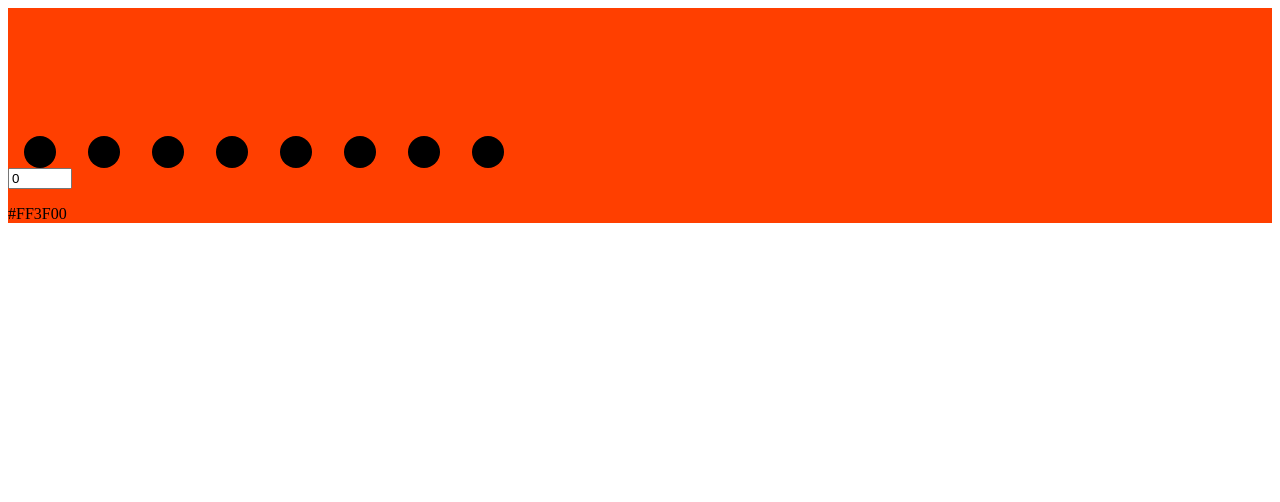
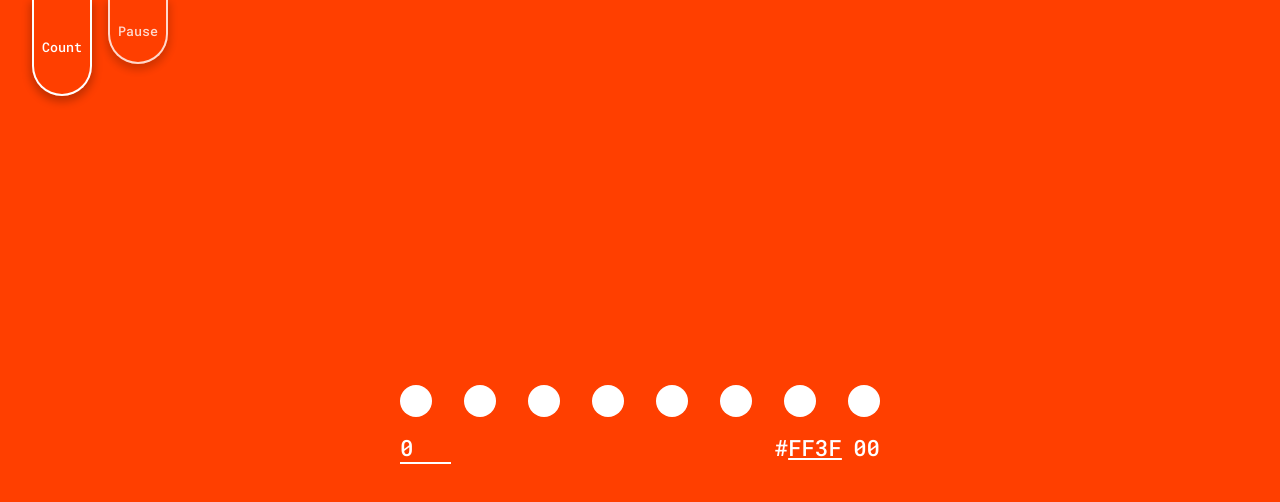
Before and after one commit to stephenpalgeorge/number-base, a Svelte app: page / in a window 1280 px wide. Shown: the top 502 px of the page. Built offline with nearby package versions, Linux system fonts and the light colour scheme.

Commit message:
basic controls working and styled

```diff
--- a/public/global.css
+++ b/public/global.css
@@ -0,0 +1,13 @@
+@import url('https://fonts.googleapis.com/css2?family=Roboto+Mono:wght@300;500;700&display=swap');
+
+* {
+  margin: 0;
+  padding: 0;
+  box-sizing: border-box;
+  font-family: 'Roboto Mono', monospace;
+}
+
+:root {
+  --content-width: 32rem;
+  --input-background--focus: rgba(0, 0, 0, .12);
+}
--- a/src/App.svelte
+++ b/src/App.svelte
@@ -1,25 +1,82 @@
 <script>
   import Byte from './components/Byte.svelte';
+  import ControlButton from './components/ControlButton.svelte';
   import HexCode from './components/HexCode.svelte';
+  import LayoutRow from './components/LayoutRow.svelte';
   import NumberInput from './components/NumberInput.svelte';
 
   let decimalValue = 0;
-  let baseColor = '#FF3F';
-  let bgColor = baseColor + '00';
+  let baseColor = 'FF3F';
+  let bgColor = '#' + baseColor + '00';
 
-  function setStyle({ detail }) {
+  let controlsPlacement = {
+    top: 0,
+    left: '2rem',
+  };
+
+  // state variables
+  let isCounting = false;
+
+  function setBgColor({ detail }) {
     bgColor = detail.color;
+  }
+
+  function setBaseColor({ detail }) {
+    baseColor = detail.color;
+  }
+
+  let interval;
+  function countUp() {
+    isCounting = true;
+    interval = setInterval(() => decimalValue++, 1000);
+  }
+
+  function pauseCount() {
+    isCounting = false;
+    clearInterval(interval);
   }
 </script>
 
 <main style="background: {bgColor};">
+  <LayoutRow position='fixed' placement={controlsPlacement}>
+    <ControlButton isDisabled={isCounting} action={countUp}>
+      Count
+    </ControlButton>
+    <ControlButton isDisabled={!isCounting} action={pauseCount}>
+      Pause
+    </ControlButton>
+  </LayoutRow>
   <Byte bind:decimalValue={decimalValue} />
-  <NumberInput bind:value={decimalValue} />
-  <HexCode on:background={setStyle} bind:decimalValue={decimalValue} />
+  <div class="byte-inputs">
+    <NumberInput bind:value={decimalValue} />
+    <HexCode
+      on:background={setBgColor}
+      on:baseColor={setBaseColor}
+      bind:decimalValue={decimalValue}
+      bind:baseColor={baseColor}
+    />
+  </div>
 </main>
 
 <style>
   main {
     padding-top: 4rem;
+    width: 100vw;
+    height: 100vh;
+
+    display: flex;
+    flex-direction: column;
+    justify-content: center;
+    align-items: center;
+
+    transition: background .2s ease-out;
+  }
+
+  .byte-inputs {
+    display: flex;
+    justify-content: space-between;
+    width: 100%;
+    max-width: var(--content-width);
+    padding: 1rem;
   }
 </style>
--- a/src/components/Bit.svelte
+++ b/src/components/Bit.svelte
@@ -12,12 +12,14 @@
   .bit {
     width: 2rem;
     margin: 0 1rem;
-    background-color: black;
+    background-color: #fff;
+
+    transition: height .2s ease-out;
   }
 
   .bit--on {
     height: 6rem;
-    border-radius: 1rem;
+    border-radius: 999px;
   }
 
   .bit--off {
--- a/src/components/Byte.svelte
+++ b/src/components/Byte.svelte
@@ -8,7 +8,6 @@
   export let decimalValue = 0;
   $: binaryValue = toBase(decimalValue, 2);
   $: byteValue = renderAsByte(binaryValue);
-  $: console.log(renderAsByte(binaryValue));
 </script>
 
 <section>
@@ -22,5 +21,6 @@
     display: flex;
     align-items: flex-end;
     height: 6rem;
+    margin-top: -4rem;
   }
 </style>
--- /dev/null
+++ b/src/components/ControlButton.svelte
@@ -0,0 +1,51 @@
+<script>
+  export let action = () => console.warn('you must provide an action');
+  export let isDisabled = false;
+</script>
+
+<button disabled={isDisabled} on:click={action}>
+  <slot></slot>
+</button>
+
+<style>
+  button {
+    height: 6rem;
+    width: fit-content;
+    /* weird css hack, does 50% of the short side */
+    border-bottom-left-radius: 999px;
+    border-bottom-right-radius: 999px;
+
+    margin-right: 1rem;
+    padding: .5rem;
+    background: none;
+    border: .125rem solid #fff;
+    border-top-width: 0;
+    color: #fff;
+    box-shadow: 0 .25rem .5rem .125rem rgba(0, 0, 0, .24);
+    cursor: pointer;
+
+    transition: background .2s ease-out,
+                box-shadow .2s ease-out,
+                color .2s ease-out,
+                height .2s ease-out;
+  }
+
+  button:hover,
+  button:focus {
+    outline: none;
+    box-shadow: 0 .4rem .8rem .25rem rgba(0, 0, 0, .4);
+    background-color: #fff;
+    color: #000;
+  }
+
+  button:disabled {
+    height: 4rem;
+    opacity: .8;
+    cursor: auto;
+  }
+  button:disabled:hover {
+    background: none;
+    color: #fff;
+    box-shadow: 0 .25rem .5rem .125rem rgba(0, 0, 0, .24);
+  }
+</style>
--- a/src/components/HexCode.svelte
+++ b/src/components/HexCode.svelte
@@ -12,16 +12,50 @@
   const dispatch = createEventDispatcher();
 
   function changeBg(baseColor, byteValue) {
-    console.log('change bg', byteValue);
     dispatch('background', {
       color: `#${baseColor}${byteValue}`
     });
   }
   $: changeBg(baseColor, byteValue);
 
+  function handleBaseColor(e) {
+    const hexValues = [
+      '0', '1', '2', '3', '4', '5', '6', '7', '8', '9',
+      'A', 'B', 'C', 'D', 'E', 'F'
+    ];
+    for (const c of e.target.value) {
+      if (!hexValues.includes(c.toUpperCase())) throw new Error('value can only use numbers 0-9, and letters A-F')
+    }
+    if (e.target.value.length === 4) {
+      dispatch('baseColor', {
+        color: e.target.value
+      });
+    }
+  }
+
   onMount(() => changeBg(baseColor, byteValue))
 </script>
 
 <div class="hex-code">
-  <p>#{baseColor}{byteValue}</p>
+  <p>#<input type="text" maxlength="4" size="4" value={baseColor} on:input={handleBaseColor} />{byteValue.toUpperCase()}</p>
 </div>
+
+<style>
+  p {
+    color: #fff;
+    font-size: 1.4rem;
+  }
+
+  input {
+    color: inherit;
+    font-size: inherit;
+    background: none;
+    border: none;
+    width: fit-content;
+    text-decoration: underline;
+  }
+  input:focus {
+    background-color: var(--input-background--focus);
+    outline: none;
+  }
+</style>
--- /dev/null
+++ b/src/components/LayoutRow.svelte
@@ -0,0 +1,34 @@
+<script>
+  import { onMount } from 'svelte';
+
+  export let position = 'relative';
+  export let placement = { top: 0, left: 0 };
+
+  let row;
+
+  onMount(() => {
+    if (position === 'fixed') {
+      for (const [prop, val] of Object.entries(placement)) {
+        row.style.setProperty(prop, val);
+      }
+    }
+  });
+</script>
+
+<div bind:this={row} class="{`layout-row layout-row--${position}`}">
+  <slot></slot>
+</div>
+
+<style>
+  .layout-row {
+    display: flex;
+  }
+
+  .layout-row--relative {
+    position: relative;
+  }
+
+  .layout-row--fixed {
+    position: fixed;
+  }
+</style>
--- a/src/components/NumberInput.svelte
+++ b/src/components/NumberInput.svelte
@@ -7,3 +7,28 @@
 <div class="number-input">
   <input type="number" bind:value="{ value }" min="{ min }" max="{ max }" />
 </div>
+
+<style>
+  input {
+    color: #fff;
+    background: none;
+    border: none;
+    font-size: 1.4rem;
+    border-bottom: .125rem solid #fff;
+  }
+  input:focus {
+    outline: none;
+    background-color: var(--input-background--focus);
+  }
+
+  /* Chrome, Safari, Edge, Opera */
+  input::-webkit-outer-spin-button,
+  input::-webkit-inner-spin-button {
+    -webkit-appearance: none;
+    margin: 0;
+  }
+  /* Firefox */
+  input[type=number] {
+    -moz-appearance: textfield;
+  }
+</style>
```
